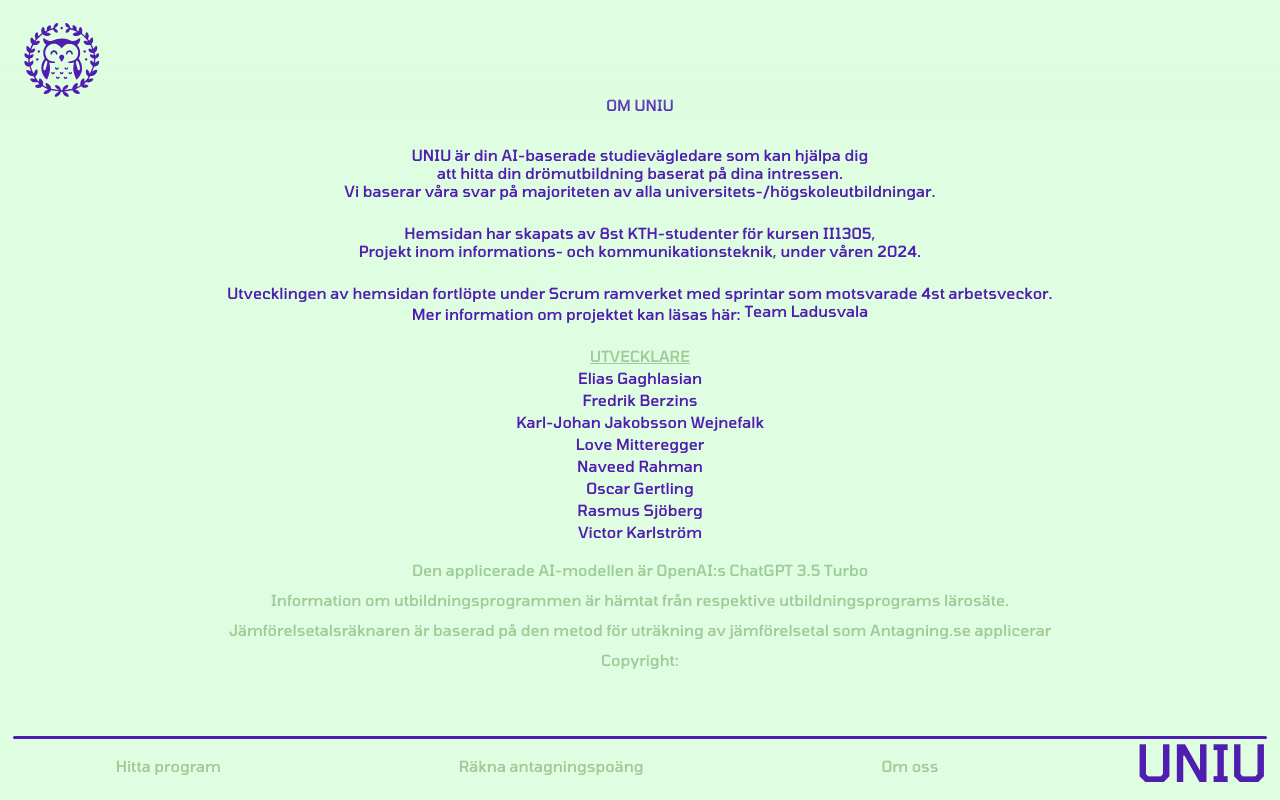
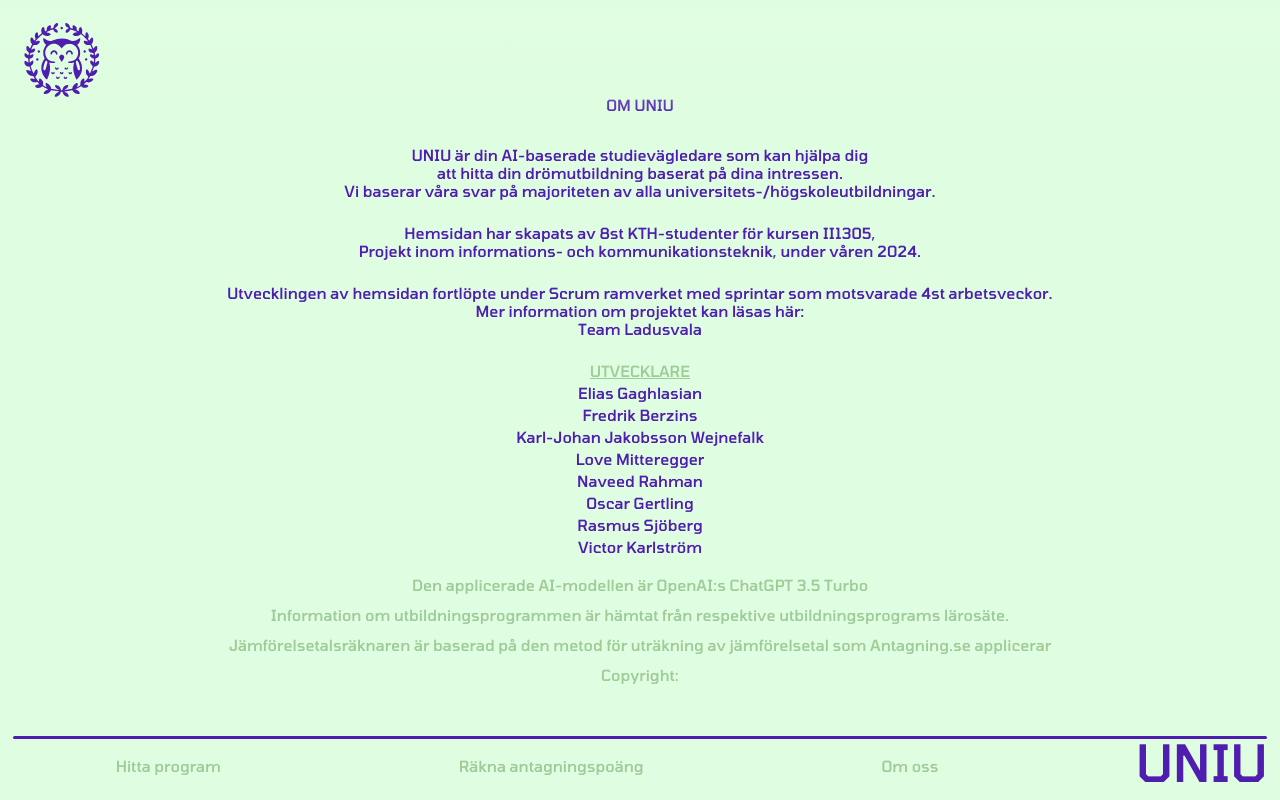
Before and after one commit to Karl-Johan-Jacobson/Ladusvala, a Next.js app in the folder uniuggla/: page /about in a window 1280 px wide. Built offline with nearby package versions, Linux system fonts and the light colour scheme.

Commit message:
Fixed again the animation for about us

```diff
--- a/uniuggla/app/globals.css
+++ b/uniuggla/app/globals.css
@@ -767,7 +767,9 @@ header img {
 .aboutUsLink {
 	position: relative;
 	overflow: hidden;
-	display:inline-block;
+	display:block;
+	width: fit-content;
+	margin: 0 auto;
 }
 
 .aboutUsLink::before {
```
